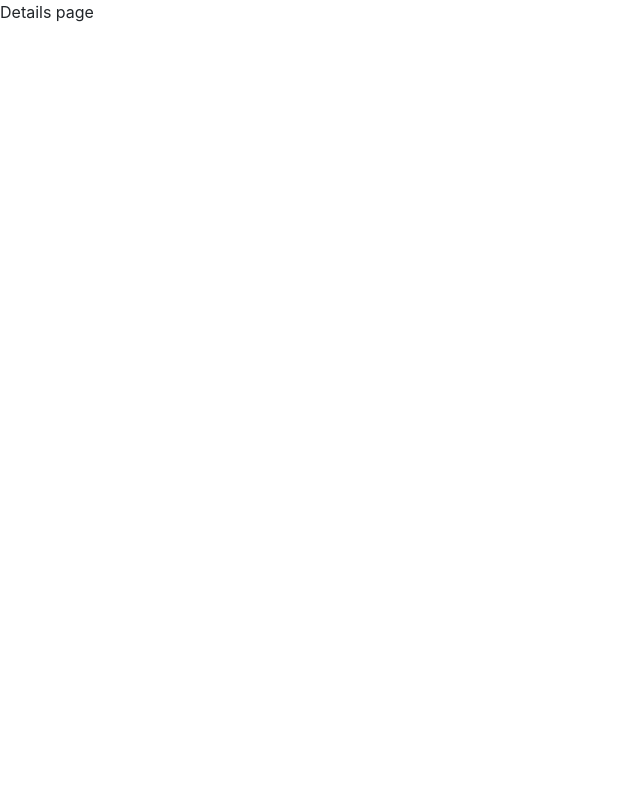
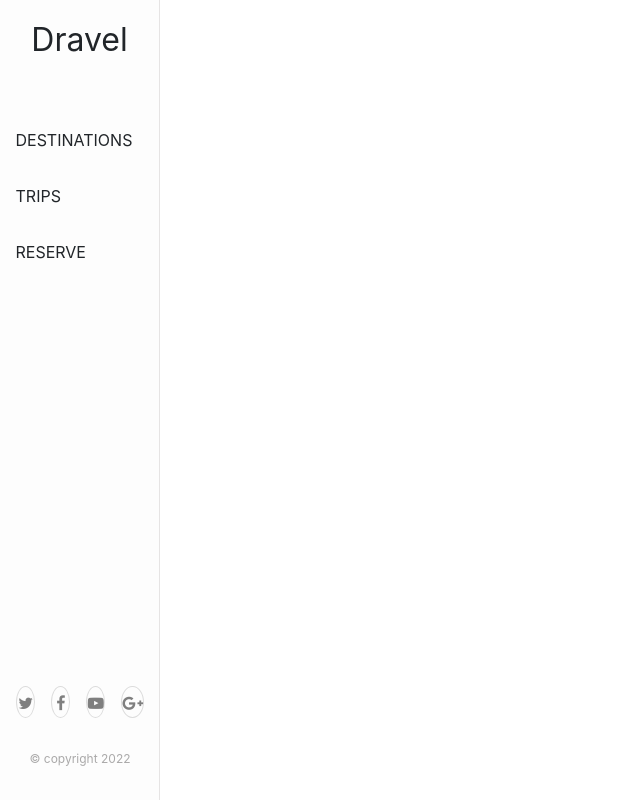
Before and after one commit to billionsjoel/dravel-app, a React (Create React App) app: page /details in a window 1280 px wide. Shown: the whole page, without its empty margins (0-640 px from the left). Built offline with nearby package versions, Linux system fonts and the light colour scheme.

Commit message:
Add navigation component

```diff
--- a/src/pages/detailsPage.js
+++ b/src/pages/detailsPage.js
@@ -1,7 +1,11 @@
+import Navigation from '../components/navigation';
+
 function DetailsPage() {
   return (
     <>
-      <div className="details">Details page</div>
+      <div className="details">
+        <Navigation />
+      </div>
     </>
   );
 }
```
